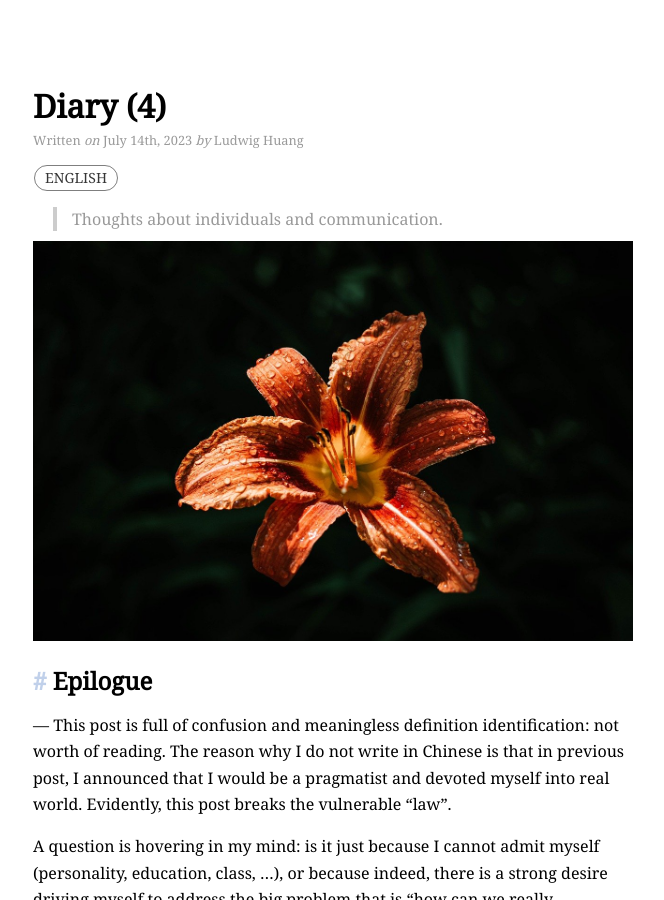
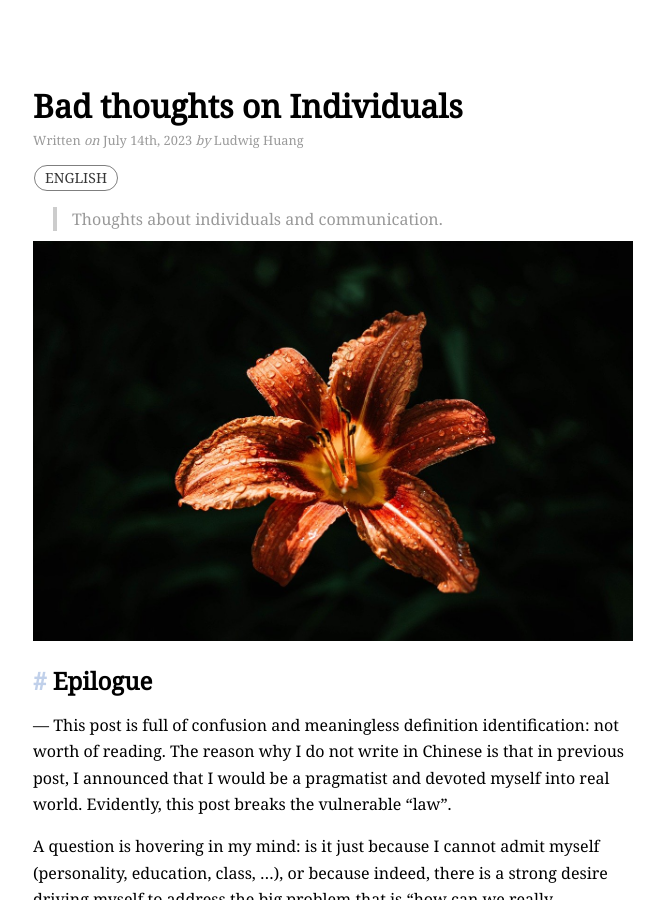
Before and after one commit to huang-feiyu/huang-feiyu.github.io, a Jekyll site: the page built from _posts/2023-07-14-diary-4.md, in a window 1280 px wide and 900 px high. Shown: the whole window, without its empty margins (307-971 px from the left). Built offline with Jekyll 4.4.1, drawn with Linux system fonts in a browser that asks for light colours; nearby versions of some CDN libraries.

Commit message:
post: update name

```diff
--- a/_posts/2023-07-14-diary-4.md
+++ b/_posts/2023-07-14-diary-4.md
@@ -1,6 +1,6 @@
 ---
 layout:      post
-title:       Diary (4)
+title:       Bad thoughts on Individuals
 author:      Ludwig Huang
 categories:  diary
 tags:        [english]
```
